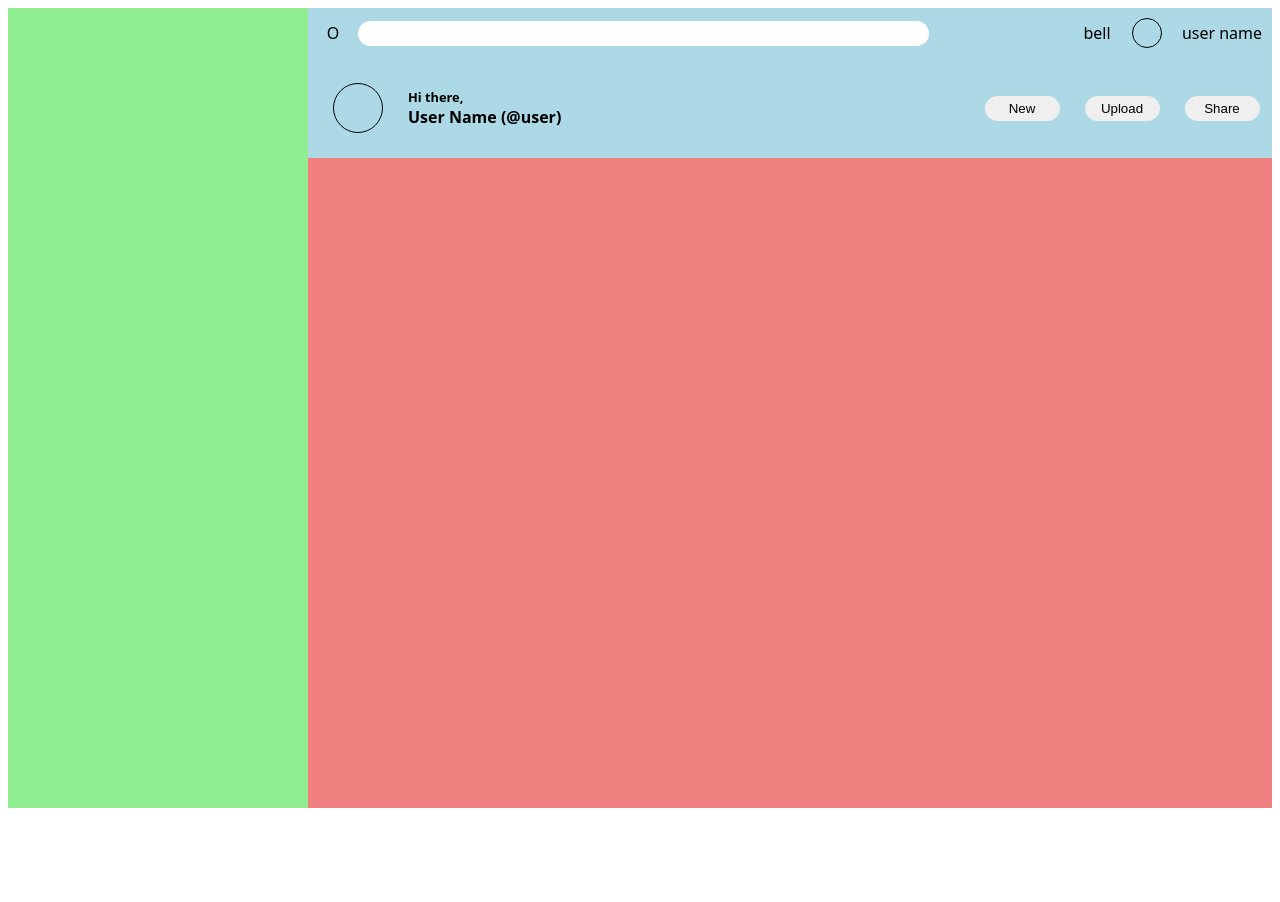
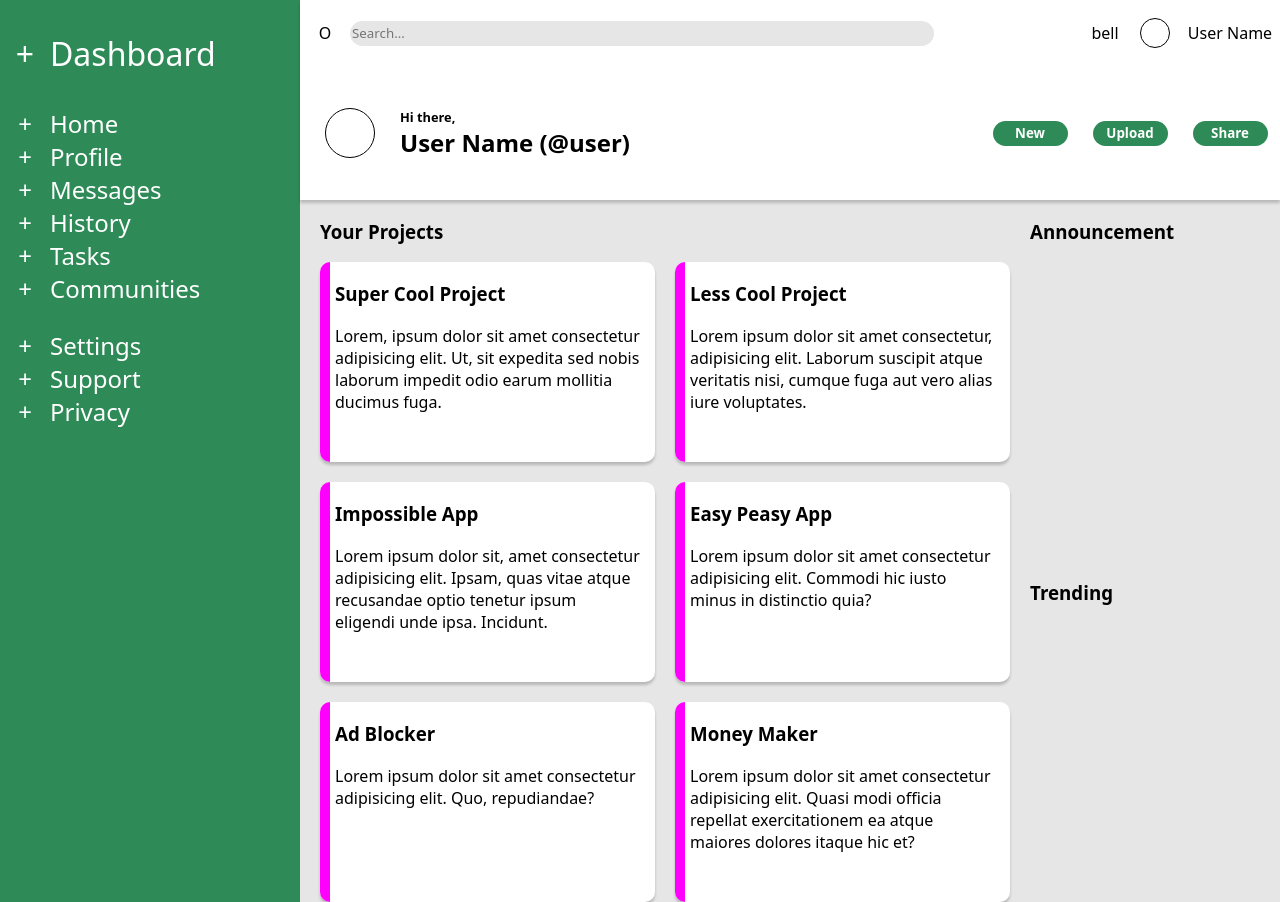
Before and after one commit to CatoTheYounger97/odin-admin-dash, a plain HTML site: page index.html in a window 1280 px wide. Before the commit the page ends 816 px from the top, so only its background shows below. Drawn offline with Linux system fonts and the light colour scheme.

Commit message:
Add project cards

```diff
--- a/index.css
+++ b/index.css
@@ -1,15 +1,15 @@
 * {
     box-sizing: border-box;
+    font-family: system-ui, -apple-system, BlinkMacSystemFont, 'Segoe UI', Roboto, Oxygen, Ubuntu, Cantarell, 'Open Sans', 'Helvetica Neue', sans-serif;
 }
 
 body {
-    font-family: system-ui, -apple-system, BlinkMacSystemFont, 'Segoe UI', Roboto, Oxygen, Ubuntu, Cantarell, 'Open Sans', 'Helvetica Neue', sans-serif;
+    margin: auto;
 }
-
 .Container {
     display: grid;
     grid-template-columns: 300px 1fr;
-    grid-template-rows: 150px 1fr;
+    grid-template-rows: 200px 1fr;
 
     height: 100vh;
 }
@@ -17,14 +17,46 @@ body {
 #sidebar {
     grid-row: 1 / -1;
 
-    background-color: lightgreen;
+    background-color: seagreen;
+
+    color: white;
+    font-size: 1rem;
 }
+
+#sidebar ul {
+    display: grid;
+    grid-template-columns: 50px 1fr;
+    grid-auto-columns: auto;
+
+    justify-items: center;
+
+}
+
+#sidebar li:nth-child(even) {
+    justify-self: start;
+}
+
+#sidebar-title {
+    font-size: 2rem;
+}
+
+#sidebar-one,
+#sidebar-two {
+    font-size: 1.5rem;
+}
+
+
+
 
 header {
     display: grid;
-    background-color: lightblue;
+    background-color: white;
 
     grid-template-rows: 1fr 2fr;
+
+    box-shadow: 0 3px 3px rgba(0, 0, 0, 0.2);
+
+    position: relative;
 }
 
 #header-one {
@@ -36,7 +68,7 @@ header {
 }
 
 #header-one input {
-    background-color: #fff;
+    background-color: rgb(230, 230, 230);
     border: 0;
     border-radius: 25px;
     justify-self: start;
@@ -73,18 +105,71 @@ header {
     height: 25px;
     border-radius: 25px;
     border: 0;
+    color: white;
+    font-weight: bold;
+    background-color: seagreen;
 
 }
 
 #header-two #user-tag {
     font-weight: bold;
     justify-self: start;
+
+    font-size: 1.5rem;
 }
 
 #header-two #user-tag #greeting {
     font-size: 0.8rem;
 }
 
+
+
 #main-content {
-    background-color: lightcoral;
+    background-color:rgb(230, 230, 230);
 }
+
+#main-content {
+    padding: 0 20px;
+    display: grid;
+    grid-template-columns: 3fr 1fr;
+    grid-template-rows: 1fr 1fr;
+    gap: 20px;
+}
+
+#content-project {
+    grid-row: 1 / -1;
+}
+
+#content-cards {
+    display: grid;
+    grid-template-columns: repeat(auto-fit, minmax(250px, 1fr));
+    grid-auto-rows: 200px;
+    gap: 20px;
+
+}
+
+#content-cards .Card {
+    padding: 0 15px;
+    border-radius: 10px;
+    background-color: white;
+    box-shadow: 0 3px 3px rgba(0, 0, 0, 0.2);
+
+    position: relative;
+}
+
+#content-cards .Card::before {
+    content: "";
+    width: 10px;
+    height: 200px;
+    background-color: magenta;
+    position: absolute;
+    left: 0px;
+    border-radius: 10px  0 0 10px;
+
+}
+
+
+ul {
+    list-style: none;
+    padding: 0;
+}
--- a/index.html
+++ b/index.html
@@ -7,15 +7,50 @@
 </head>
 <body>
     <div class="Container">
-        <div id="sidebar"></div>
+        <div id="sidebar">
+            <div id="sidebar-title" class="SidebarSection">
+                <ul>
+                    <li>+<img src="" alt=""></li>
+                    <li>Dashboard</li>
+                </ul>
+            </div>
+            <div id="sidebar-one" class="SidebarSection">
+                <ul>
+                    <li>+<img src="" alt=""></li>
+                    <li>Home</li>
+                    <li>+<img src="" alt=""></li>
+                    <li>Profile</li>
+                    <li>+<img src="" alt=""></li>
+                    <li>Messages</li>
+                    <li>+<img src="" alt=""></li>
+                    <li>History</li>
+                    <li>+<img src="" alt=""></li>
+                    <li>Tasks</li>
+                    <li>+<img src="" alt=""></li>
+                    <li>Communities</li>
+                </ul>
+            </div>
+            <div id="sidebar-two" class="SidebarSection">
+                <ul>
+                    <li>+<img src="" alt=""></li>
+                    <li>Settings</li>
+                    <li>+<img src="" alt=""></li>
+                    <li>Support</li>
+                    <li>+<img src="" alt=""></li>
+                    <li>Privacy</li>
+                </ul>
+
+            </div>
+
+        </div>
 
         <header id="pageHeader">
             <div id="header-one">
                 <div id="search-icon">O</div>
-                <input type="text"></input>
+                <input type="text" placeholder="Search..."></input>
                 <div id="bell">bell</div>
                 <div id="user-icon"></div>
-                <div id="user-name">user name</div>
+                <div id="user-name">User Name</div>
             </div>
             <div id="header-two">
                 <div id="user-icon-big"></div>
@@ -30,7 +65,39 @@
             </div>
         </header>
 
-        <div id="main-content"></div>
+        <div id="main-content">
+            <div id="content-project">
+                <h3>Your Projects</h3>
+                <div id="content-cards">
+                    <div class="Card">
+                        <h3>Super Cool Project</h3>
+                        <p>Lorem, ipsum dolor sit amet consectetur adipisicing elit. Ut, sit expedita sed nobis laborum impedit odio earum mollitia ducimus fuga.</p>
+                    </div>
+                    <div class="Card">
+                        <h3>Less Cool Project</h3>
+                        <p>Lorem ipsum dolor sit amet consectetur, adipisicing elit. Laborum suscipit atque veritatis nisi, cumque fuga aut vero alias iure voluptates.</p>
+                    </div>
+                    <div class="Card">
+                        <h3>Impossible App</h3>
+                        <p>Lorem ipsum dolor sit, amet consectetur adipisicing elit. Ipsam, quas vitae atque recusandae optio tenetur ipsum eligendi unde ipsa. Incidunt.</p>
+                    </div>
+                    <div class="Card">
+                        <h3>Easy Peasy App</h3>
+                        <p>Lorem ipsum dolor sit amet consectetur adipisicing elit. Commodi hic iusto minus in distinctio quia?</p>
+                    </div>
+                    <div class="Card">
+                        <h3>Ad Blocker</h3>
+                        <p>Lorem ipsum dolor sit amet consectetur adipisicing elit. Quo, repudiandae?</p>
+                    </div>
+                    <div class="Card">
+                        <h3>Money Maker</h3>
+                        <p>Lorem ipsum dolor sit amet consectetur adipisicing elit. Quasi modi officia repellat exercitationem ea atque maiores dolores itaque hic et?</p>
+                    </div>
+                </div>
+            </div>
+            <h3 id="content-announce">Announcement</h3>
+            <h3 id="content-trending">Trending</h3>
+        </div>
     </div>
 
 </body>
```
